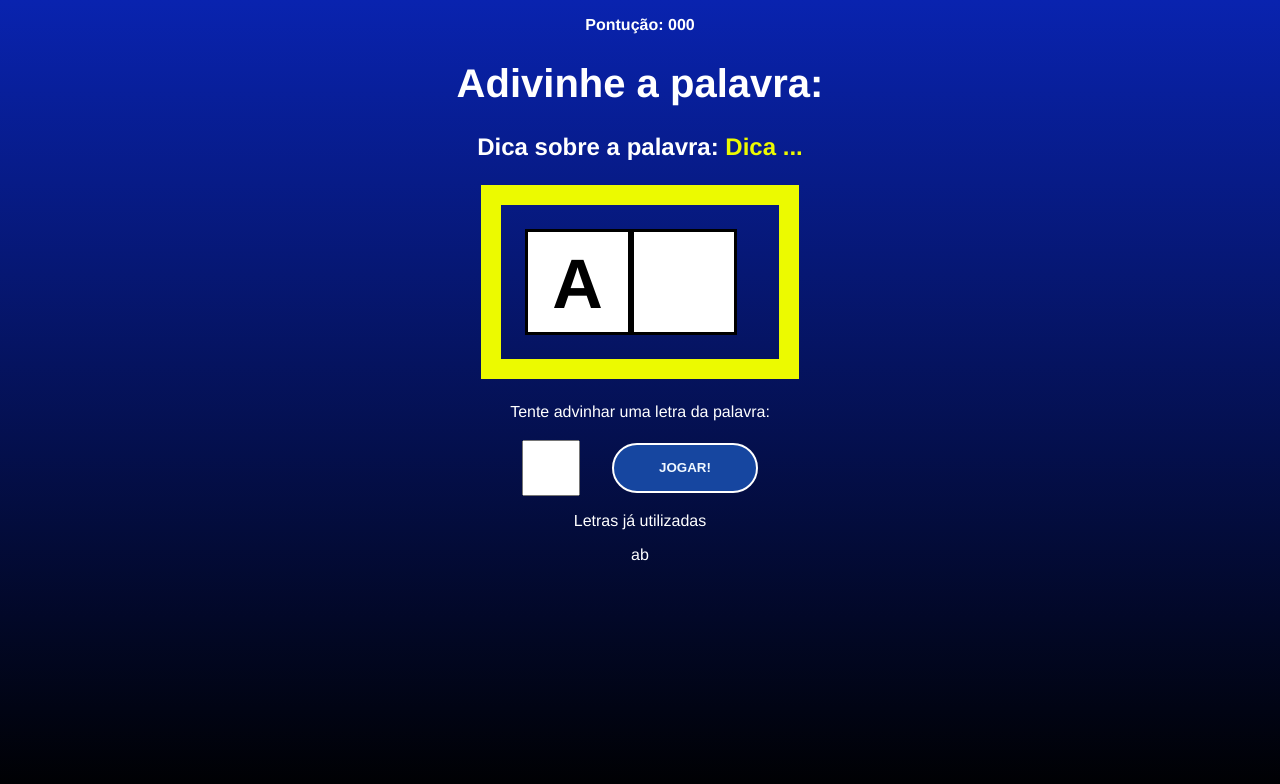
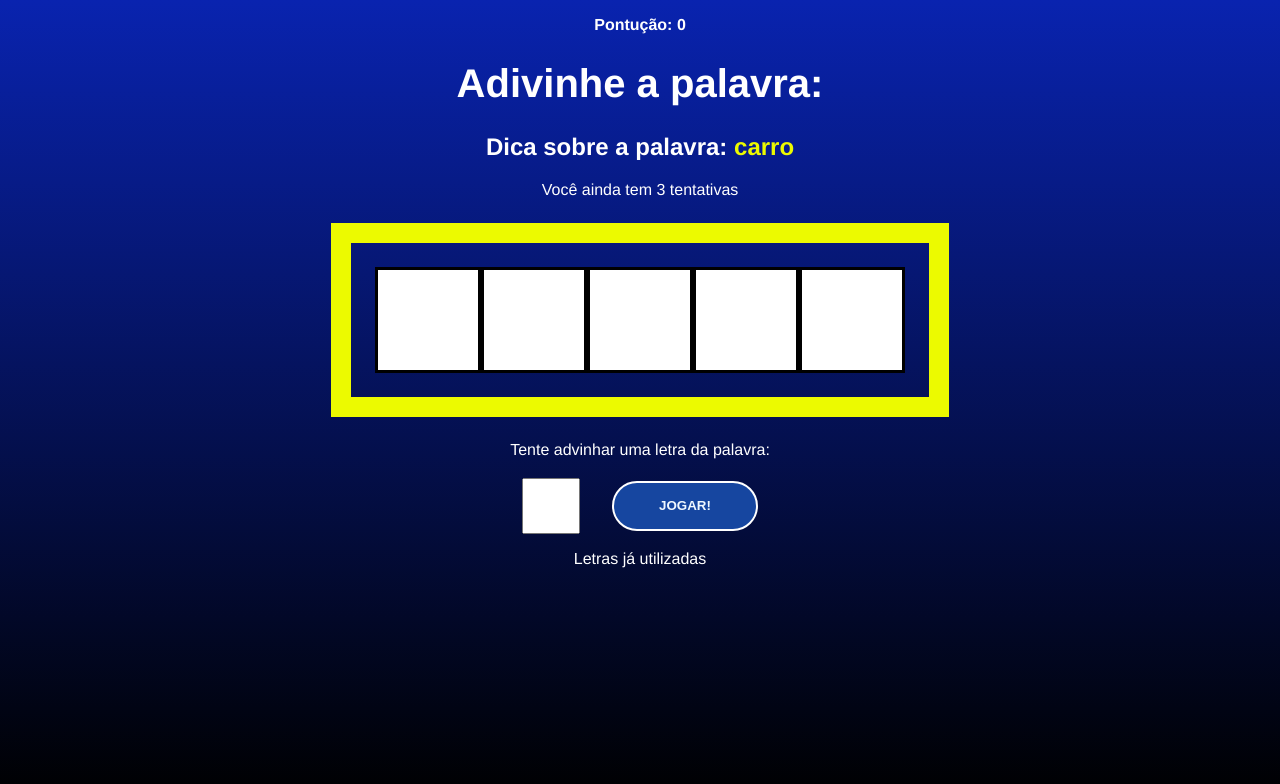
Before and after one commit to fh3mrique/EstudosReact, a React (Vite) app in the folder 06 - PROJETO/secretword/: page / in a window 1280 px wide. Both pictures are taken after a click on the button "COMEÇAR A JOGO". Shown: the top 784 px of the page. Built offline with nearby package versions, Linux system fonts and the light colour scheme.

Commit message:
Consumindo states do jogo

```diff
--- a/06 - PROJETO/secretword/src/App.jsx
+++ b/06 - PROJETO/secretword/src/App.jsx
@@ -22,8 +22,12 @@ function App() {
 
   const [palavraSelecionada, setPalavraSelecionada] = useState("");
   const [categoriaSelecionada, setCategoriaSelecionada] = useState("");
+  const [letras, setLetras] = useState([]);
 
-  const [letras, setLetras] = useState([]);
+  const [letrasTentativas, setLetrasTentativas] = useState([]);
+  const [letrasErradas, setLetrasErradas] = useState([]);
+  const [tentativas, setTentativas] = useState(3);
+  const [score, setScore] = useState(0);
 
   //Função que inicia o game
   const iniciarGame = () =>{
@@ -41,7 +45,7 @@ function App() {
    //Preenchendo states
    setPalavraSelecionada(palavra);
    setCategoriaSelecionada(categoria);
-   setLetras(letras)
+   setLetras(palavraLetras)
 
     setGameStage(stages[1].nome)
   }
@@ -79,7 +83,18 @@ function App() {
   return (
     <div className='App'>
       {gameStage === 'inicio' && <TelaInicial iniciarGame = {iniciarGame}/>}
-      {gameStage === 'game' && <Game verificaLetra = {verificaLetra}/>}
+      {gameStage === 'game' && (
+      <Game
+      verificaLetra = {verificaLetra}
+      palavraSelecionada={palavraSelecionada}
+      categoriaSelecionada={categoriaSelecionada}
+      letras={letras}
+      letrasTentativas={letrasTentativas}
+      letrasErradas={letrasErradas}
+      tentativas={tentativas}
+      score={score}
+      />
+      )}
       {gameStage === 'fim' && <GameOver restartGame = {restartGame}/>}
     </div>
   )
--- a/06 - PROJETO/secretword/src/components/Game.jsx
+++ b/06 - PROJETO/secretword/src/components/Game.jsx
@@ -1,18 +1,37 @@
 import "./Game.css"
 
-const Game = ({verificaLetra}) =>  {
+const Game = ({
+  verificaLetra,
+  palavraSelecionada,
+  categoriaSelecionada,
+  letras,
+  letrasTentativas,
+  letrasErradas,
+  tentativas,
+  score
+ }) =>  {
   return (
     <div className="game">
       <p className="pontos">
-        <span>Pontução: 000</span>
+        <span>Pontução: {score}</span>
       </p>
       <h1>Adivinhe a palavra:</h1>
       <h2 className="dica">
-        Dica sobre a palavra: <span>Dica ...</span>
+        Dica sobre a palavra: <span>{categoriaSelecionada}</span>
       </h2>
+      <p>Você ainda tem {tentativas} tentativas</p>
       <div className="palavraContainer">
-        <span className="letra">A</span>
-        <span className="blankSquare"></span>
+        {letras.map((letra, index) =>
+          letrasTentativas.includes(letra) ? (
+            <span key={index} className="letra">
+              {letra}
+            </span>
+          ) : (
+            <span key={index} className="blankSquare">
+
+            </span>
+          )
+        )}
       </div>
       <div className="letraContainer">
         <p>Tente advinhar uma letra da palavra:</p>
@@ -23,8 +42,9 @@ const Game = ({verificaLetra}) =>  {
       </div>
       <div className="letrasErradasContainer">
         <p>Letras já utilizadas</p>
-        <span>a</span>
-        <span>b</span>
+        {letrasErradas.map((letra, index) => {
+          <span key={index}>{letra}</span>
+        })}
       </div>
     </div>
   )
```
